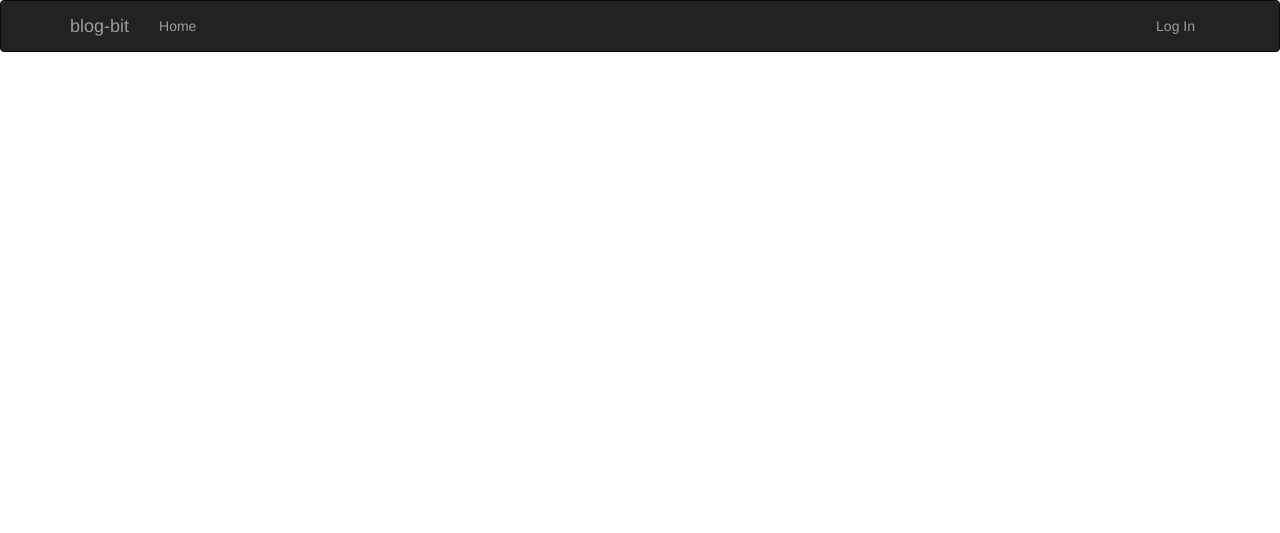
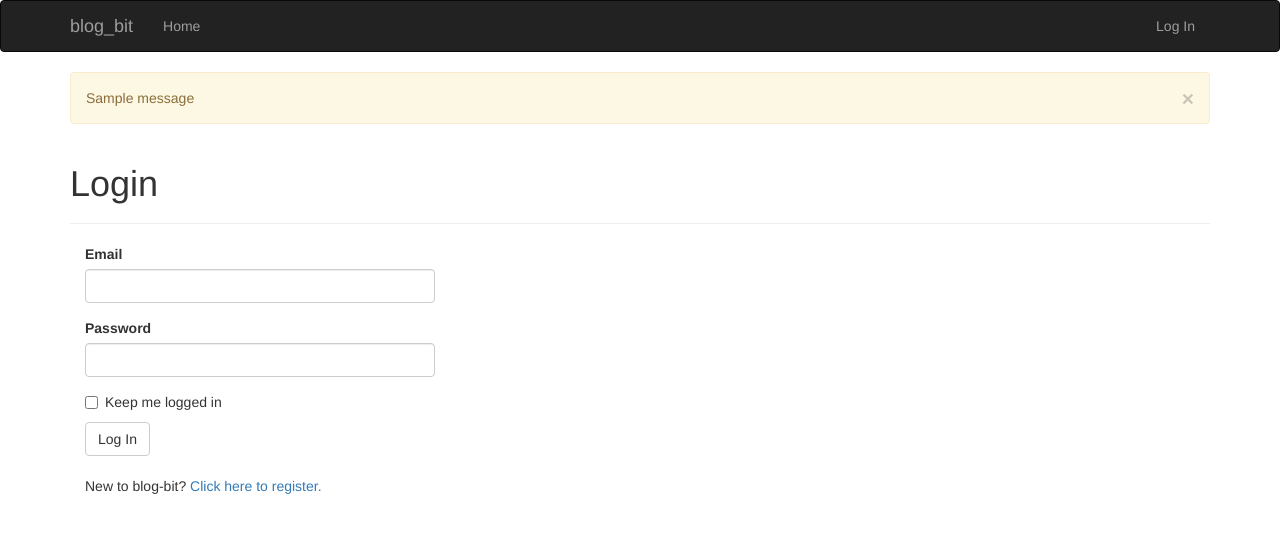
Before and after one commit to panalexeu/blog_bit, a Flask app: page /auth/login in a window 1280 px wide. Shown: the top 533 px of the page. Run offline with Flask 3, Linux system fonts and the light colour scheme; tables that the repository leaves empty hold one stand-in row (values such as "Sample post"); one stand-in notice (Sample message) is shown; some libraries are stand-ins or nearby versions.

Commit message:
base.html return to normal state, previous commit wasnt right

```diff
--- a/app/email.py
+++ b/app/email.py
@@ -12,7 +12,7 @@ def send_async_email(app, msg):
 
 def send_email(to, subject, template, **kwargs):
     msg = Message(
-        current_app.config['MAIL_SUBJECT_PREFIX'] + subject,
+        current_app.config['MAIL_SUBJECT_PREFIX'] + ' ' + subject,
         sender=current_app.config['MAIL_SENDER'],
         recipients=[to],
     )
--- a/app/templates/auth/unconfirmed.html
+++ b/app/templates/auth/unconfirmed.html
@@ -1,8 +1,4 @@
 {% extends 'base.html' %}
-
-{% block title %}
-    {{ super() }}
-{% endblock %}
 
 {% block page_header %}
     Hello, {{ username }}!
--- a/app/templates/base.html
+++ b/app/templates/base.html
@@ -12,7 +12,7 @@
     <div class="navbar navbar-inverse">
         <div class="container">
             <div class="navbar-header">
-                <a class="navbar-brand" href="/">blog-bit</a>
+                <a class="navbar-brand" href="/">blog_bit</a>
             </div>
             <div class="navbar-collapse collapse">
                 <ul class="nav navbar-nav">
@@ -30,9 +30,17 @@
     </div>
 {% endblock %}
 
-<h2>Welcome to blog_bit!</h2>
-To confirm your account please click on the following link:
-{{ url_for('auth.confirm', token=token, _external=True) }}
-Sincerely,
-The Flasky Team
-Note: replies to this email address are not monitored.
+{% block content %}
+    <div class="container">
+        {% for message in get_flashed_messages() %}
+            <div class="alert alert-warning">
+                <button type="button" class="close" data-dismiss="alert">&times;</button>
+                {{ message }}
+            </div>
+        {% endfor %}
+        <div class="page-header">
+            <h1>{% block page_header %}{% endblock %}</h1>
+        </div>
+        {% block page_content %}{% endblock %}
+    </div>
+{% endblock %}
```
Also changed, not shown: data_dev.sqlite.
